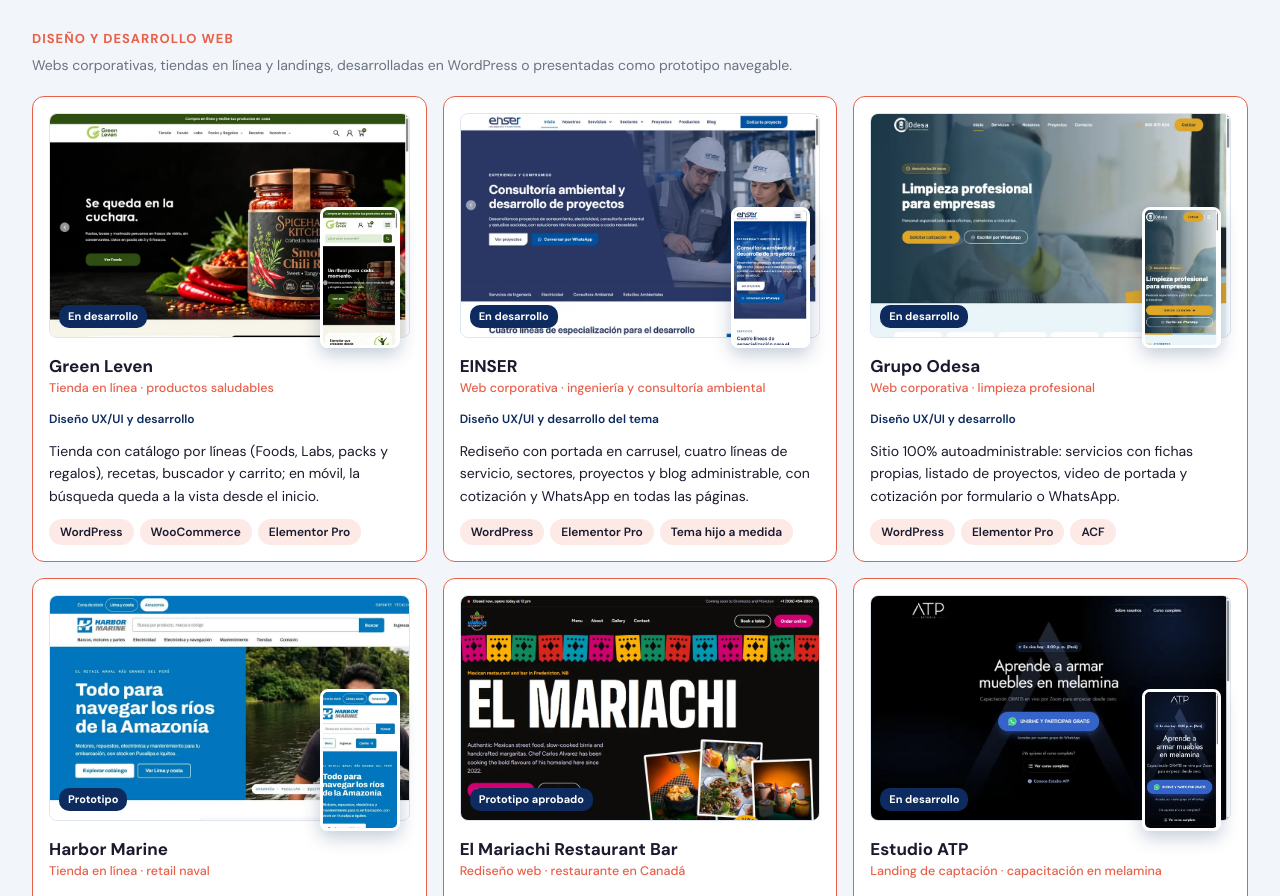
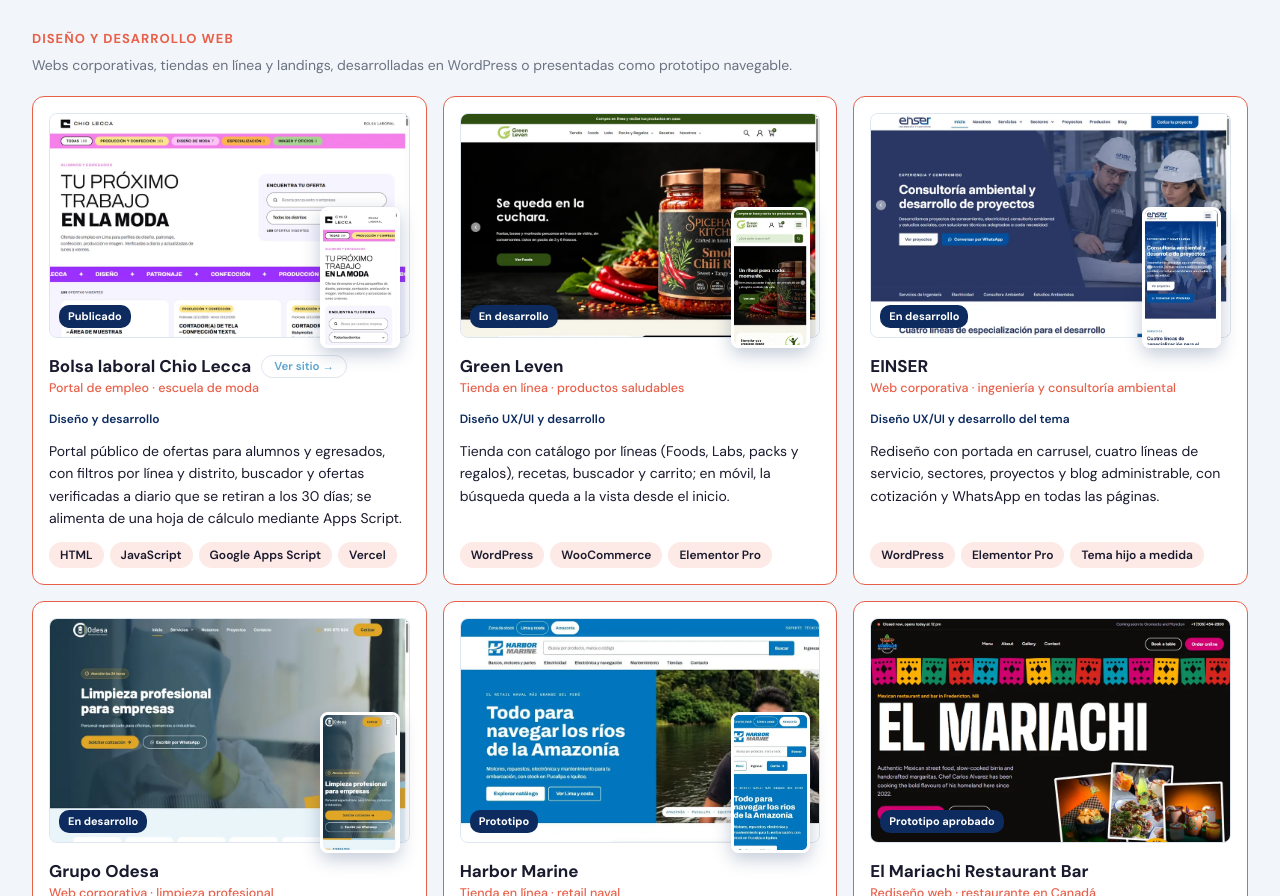
Before and after one commit to MartinJaes/portafolio-martin-jara, a plain HTML site: page proyectos/index.html in a window 1280 px wide. Shown: the part 1352-2248 px from the top of the page. Drawn offline with Linux system fonts and the light colour scheme.

Commit message:
Proyectos: bolsa laboral publicada en la seccion web; CV v5
Co-Authored-By: Claude Opus 5.5 <noreply@anthropic.com>

Claude-Session: https://claude.ai/code/session_016NtY8W5cwGvqhQNpLh3Kvb

```diff
--- a/proyectos/index.html
+++ b/proyectos/index.html
@@ -117,7 +117,14 @@
     <div class="subhead" id="web"><span data-l="es">Diseño y desarrollo web</span><span data-l="en">Web design and development</span></div>
     <p class="section-intro"><span data-l="es">Webs corporativas, tiendas en línea y landings, desarrolladas en WordPress o presentadas como prototipo navegable.</span><span data-l="en">Corporate websites, online stores and landing pages, built on WordPress or delivered as clickable prototypes.</span></p>
     <div class="grid-3">
-      <article class="pcard wcard" id="w-greenleven">
+      <article class="pcard wcard" id="w-bolsa">
+  <div class="wcard-shot"><img class="wcard-desk" src="/Imagenes/web/bolsa-d.webp" width="960" height="600" loading="lazy" decoding="async" alt="Bolsa laboral Chio Lecca" onclick="openLightbox(this.src)"><img class="wcard-mob" src="/Imagenes/web/bolsa-m.webp" width="240" height="426" loading="lazy" decoding="async" alt=""><span class="wcard-status"><span data-l="es">Publicado</span><span data-l="en">Live</span></span></div>
+  <div><div class="pcard-name">Bolsa laboral Chio Lecca <a class="venture-link" href="https://bolsalaboral.chio-lecca.com/" target="_blank" rel="noopener"><span data-l="es">Ver sitio →</span><span data-l="en">Visit site →</span></a></div><div class="pcard-tag"><span data-l="es">Portal de empleo · escuela de moda</span><span data-l="en">Job board · fashion school</span></div></div>
+  <div class="wcard-role"><span data-l="es">Diseño y desarrollo</span><span data-l="en">Design and development</span></div>
+  <p class="pcard-desc" data-l="es">Portal público de ofertas para alumnos y egresados, con filtros por línea y distrito, buscador y ofertas verificadas a diario que se retiran a los 30 días; se alimenta de una hoja de cálculo mediante Apps Script.</p>
+<p class="pcard-desc" data-l="en">Public job board for students and alumni, with filters by field and district, search, and listings verified daily that expire after 30 days; fed from a spreadsheet through Apps Script.</p>
+  <div class="chips"><span class="chip">HTML</span><span class="chip">JavaScript</span><span class="chip">Google Apps Script</span><span class="chip">Vercel</span></div>
+</article><article class="pcard wcard" id="w-greenleven">
   <div class="wcard-shot"><img class="wcard-desk" src="/Imagenes/web/greenleven-d.webp" width="960" height="600" loading="lazy" decoding="async" alt="Green Leven" onclick="openLightbox(this.src)"><img class="wcard-mob" src="/Imagenes/web/greenleven-m.webp" width="240" height="426" loading="lazy" decoding="async" alt=""><span class="wcard-status"><span data-l="es">En desarrollo</span><span data-l="en">In development</span></span></div>
   <div><div class="pcard-name">Green Leven</div><div class="pcard-tag"><span data-l="es">Tienda en línea · productos saludables</span><span data-l="en">Online store · healthy products</span></div></div>
   <div class="wcard-role"><span data-l="es">Diseño UX/UI y desarrollo</span><span data-l="en">UX/UI design and development</span></div>
```
Also changed, not shown: Imagenes/web/bolsa-d.webp (added), Imagenes/web/bolsa-m.webp (added), 2 other files.
